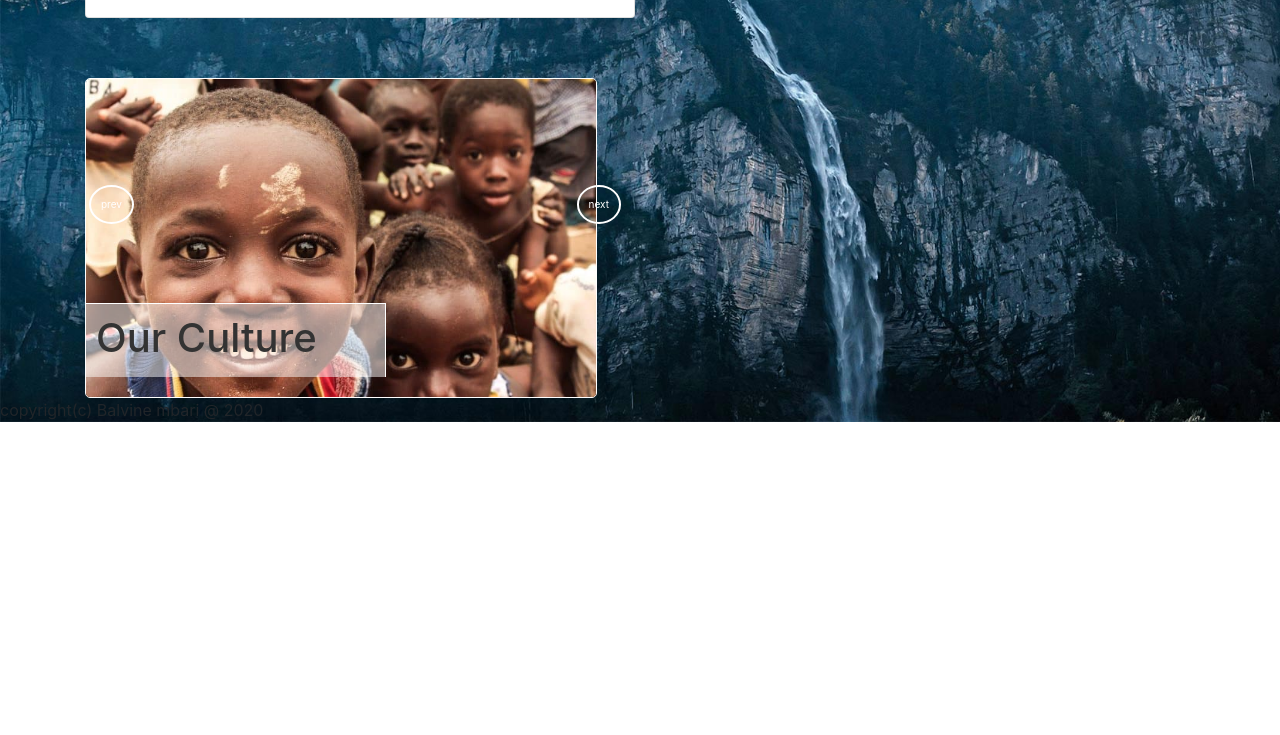
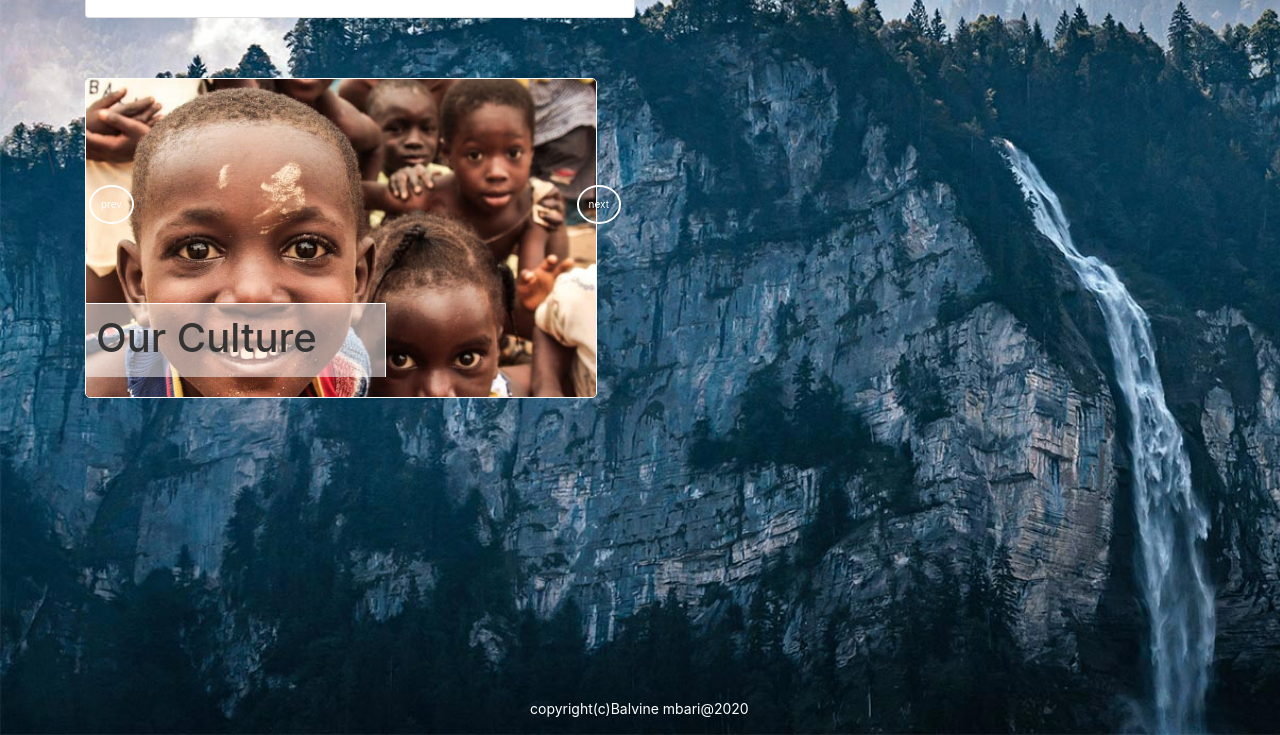
Before and after one commit to Balvine/Akan-Name-Generator, a plain HTML site: page index.html in a window 1280 px wide. Shown: the part 412-1147 px from the top of the page. Before the commit the page ends 834 px from the top, so only its background shows below. Drawn offline with Linux system fonts and the light colour scheme; a script that the page names is missing.

Commit message:
added rights

```diff
--- a/css/style.css
+++ b/css/style.css
@@ -110,3 +110,10 @@ body {
   color: #333;
   transition: 0.3s ease-in;
 }
+#rights{
+  margin-left: 530px;
+  margin-top: 300px;
+  color: white;
+  font-size: 14px;
+
+}
--- a/index.html
+++ b/index.html
@@ -183,7 +183,7 @@
     <script src="js/slide.js"></script>
     <script src="js/main.js"></script>
     <footer>
-      copyright(c) Balvine mbari @ 2020
+      <p id="rights"> copyright(c)Balvine mbari@2020</p>
     </footer>
   </body>
 </html>
```
